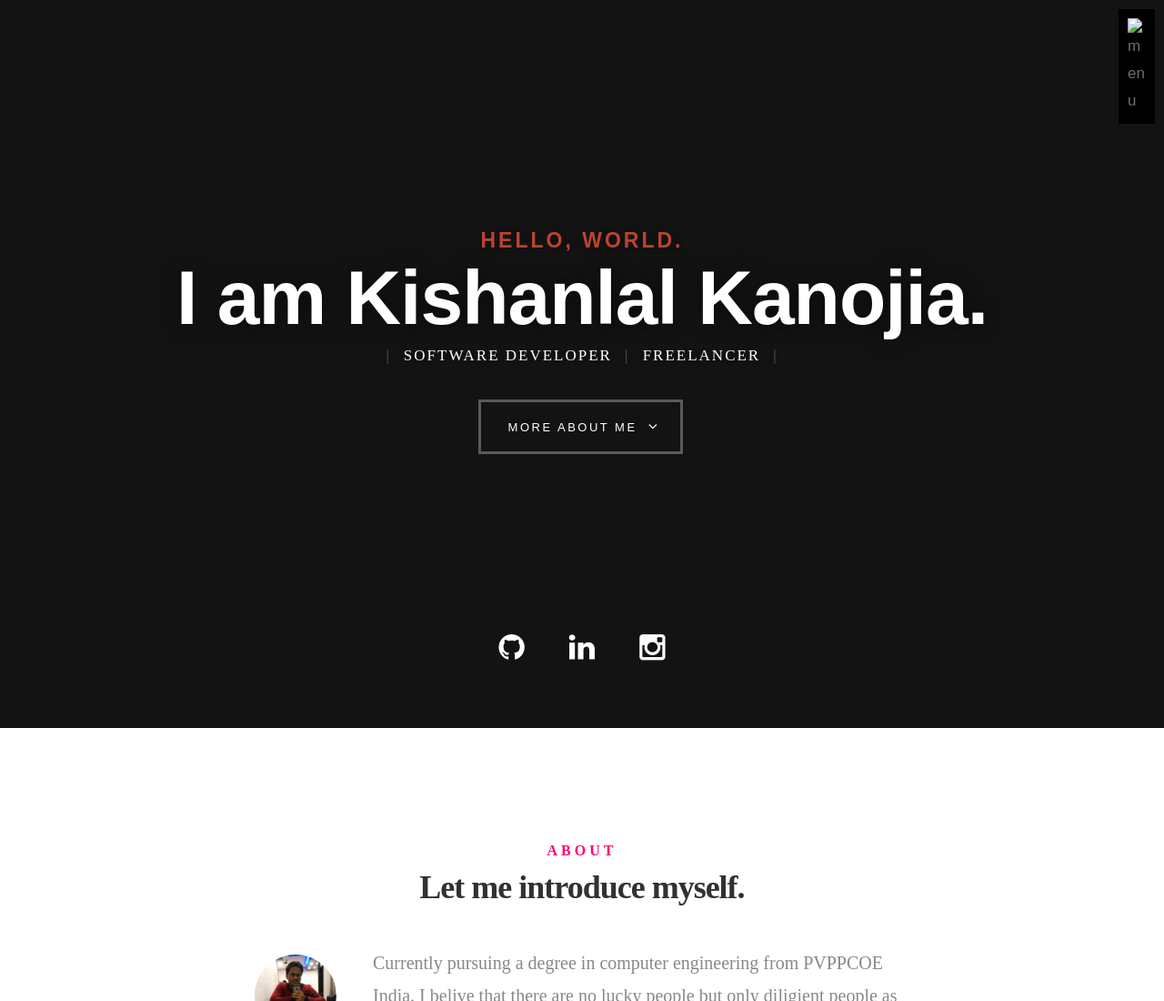
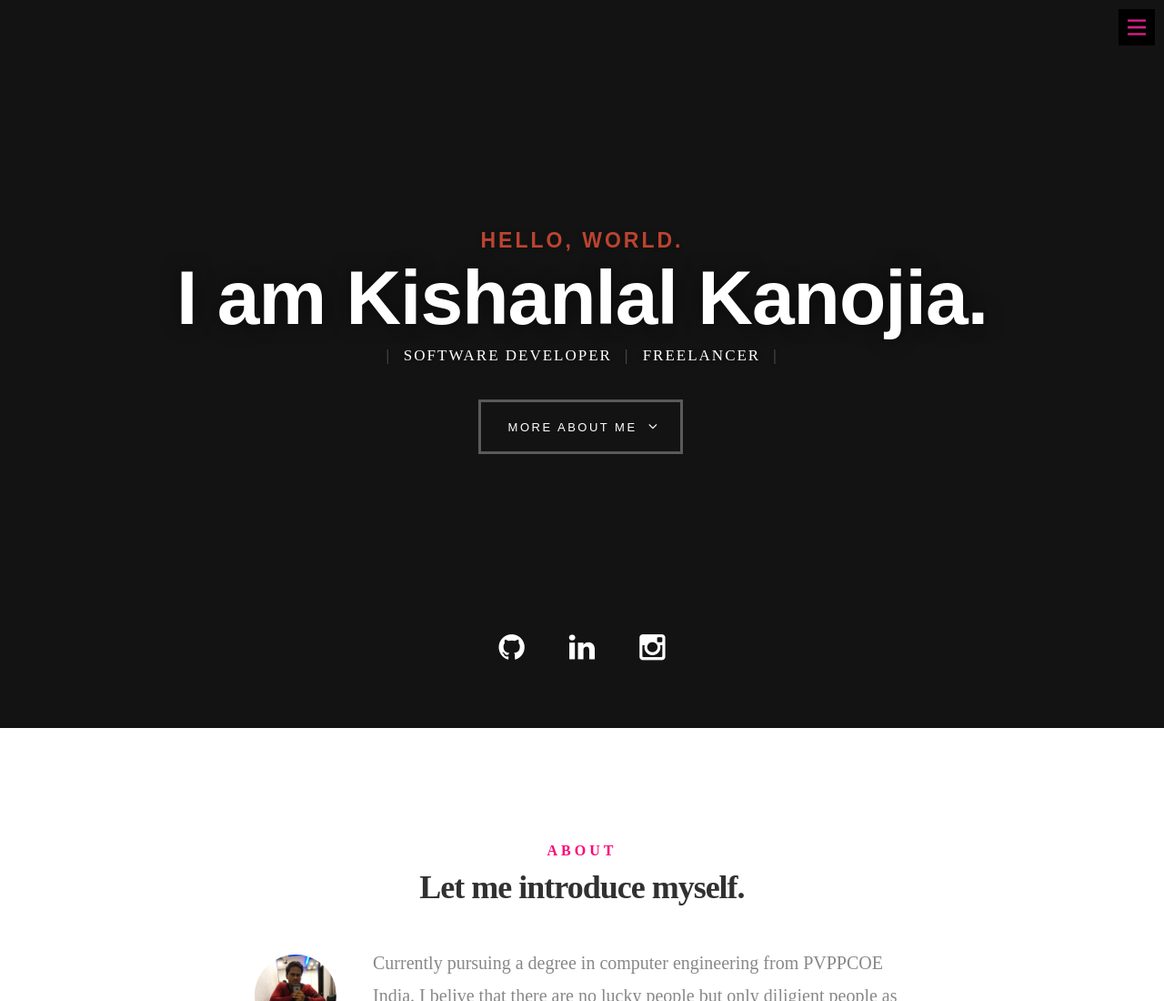
Before and after one commit to kishank11/kishankanojia, a plain HTML site: page index.html in a window 1280 px wide. Shown: the top 1100 px of the page at 91% size. Drawn offline with Linux system fonts and the light colour scheme; the site is published under a folder, as on GitHub Pages, so addresses that start at the root find nothing; a web font is replaced by a local one.

Commit message:
Update index.html

```diff
--- a/index.html
+++ b/index.html
@@ -60,7 +60,7 @@
       <div id="menuCont">
         <img
           style="margin-left: auto; padding: 10px; background-color: #000"
-          src="/images/menu-4-48.png"
+          src="./images/menu-4-48.png"
           alt="menu"
           width="40px"
           height="32px"
```
